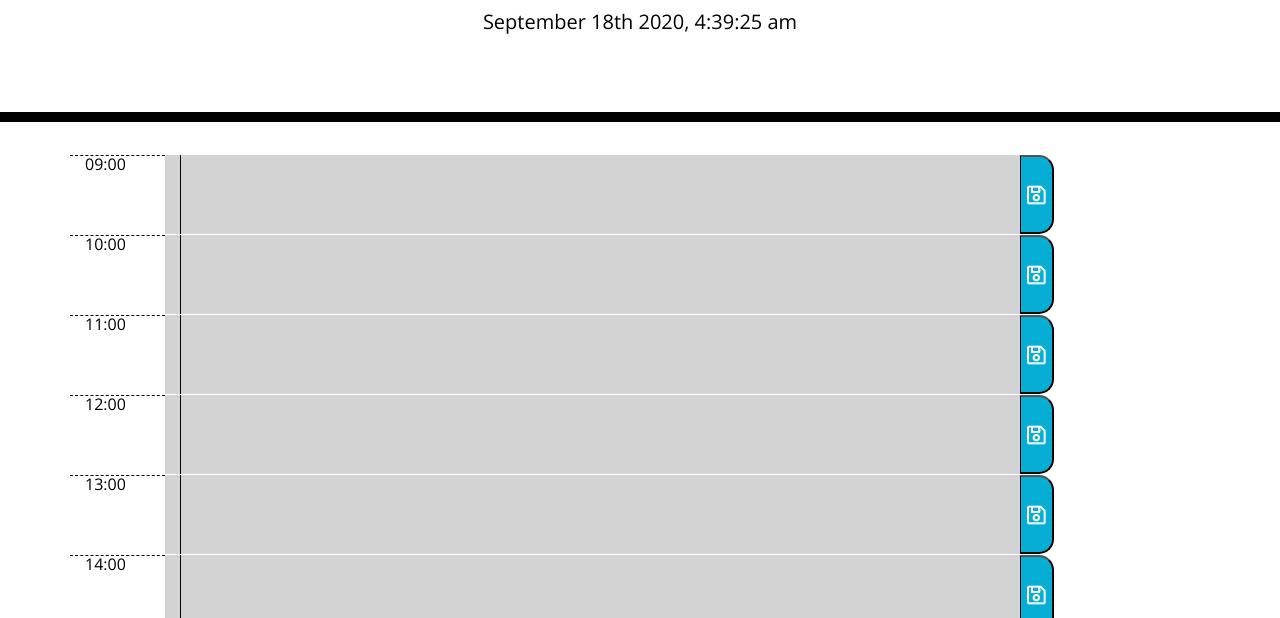
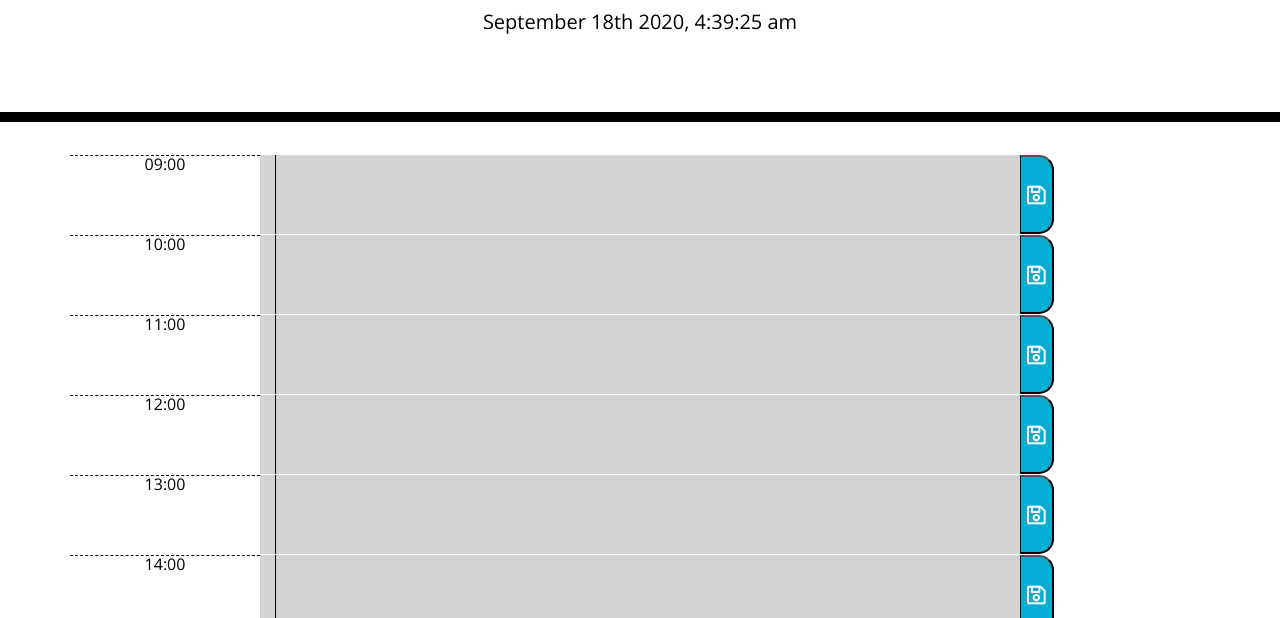
Before and after one commit to stevenbong96/ActivityPlanner, a plain HTML site: page index.html in a window 1280 px wide. Shown: the part 182-800 px from the top of the page. Drawn offline with nearby package versions, Linux system fonts and the light colour scheme.

Commit message:
Worked on more the function to smooth the time template. Add a missing div element to the HTML

```diff
--- a/script.js
+++ b/script.js
@@ -41,7 +41,6 @@ var timePlanner = [
 
 // Declare necessary variables
 var saveBtn = $(".saveBtn");
-var textArea = $("#textarea");
 var compareTime = moment().format('MMMM Do YYYY, h:mm:ss a');
 
 // Set the current date
@@ -54,20 +53,19 @@ function currentTime(){
 timePlanner.forEach(function(currentHour){
     // Create row
     var createRow = $("<form>");
-    createRow.addClass("row");
+    createRow.addClass("row time-block");
     $(".container").append(createRow);
 
     // Create first column
     var timeColumn = $("<div>");
     timeColumn.text(`${currentHour.hour}`);
-    timeColumn.addClass("col-md-1 hour");
+    timeColumn.addClass("col-md-2 hour");
 
     // Create second column
     var descriptionColumn = $("<div>");
-    descriptionColumn.addClass("col-md-9 description");
+    descriptionColumn.addClass("col-md-8 description");
     var descriptionArea = $("<textarea>");
     descriptionColumn.append(descriptionArea);
-    descriptionColumn.add("id");
 
     // Create if/else conditional statement to show past, present, and future color blocks
     if(currentHour.time < compareTime){
@@ -105,7 +103,6 @@ timePlanner.forEach(function(currentHour){
     // descriptionColumn.addClass("col-md-9 description");
     // saveColumn.addClass("cold-md-2 saveBtn");
     // saveBtn.addClass("far fa-save fa-lg");
-    // descriptionColumn.addClass("id");
 
     // // Append the variables
     // $(".container").append(createRow);
@@ -132,6 +129,7 @@ timePlanner.forEach(function(currentHour){
 // Saves data to local storage
 function saveToLocal(){
     localStorage.setItem("timePlanner", JSON.stringify(timePlanner));
+    // localStorage.setItem("timePlanner", timePlanner);
 }
 
 // To keep the data exist everytime the user refresh the page
@@ -144,6 +142,11 @@ saveBtn.on("click", function(event){
     // To prevent the form to load by itself
     event.preventDefault();
 
+    // Save data to local storage
+    saveToLocal();
+
+    // Load existing data
+    loadData();
 })
 
 // Call the current time function
```
Also changed, not shown: index.html (+1 -1 lines).
